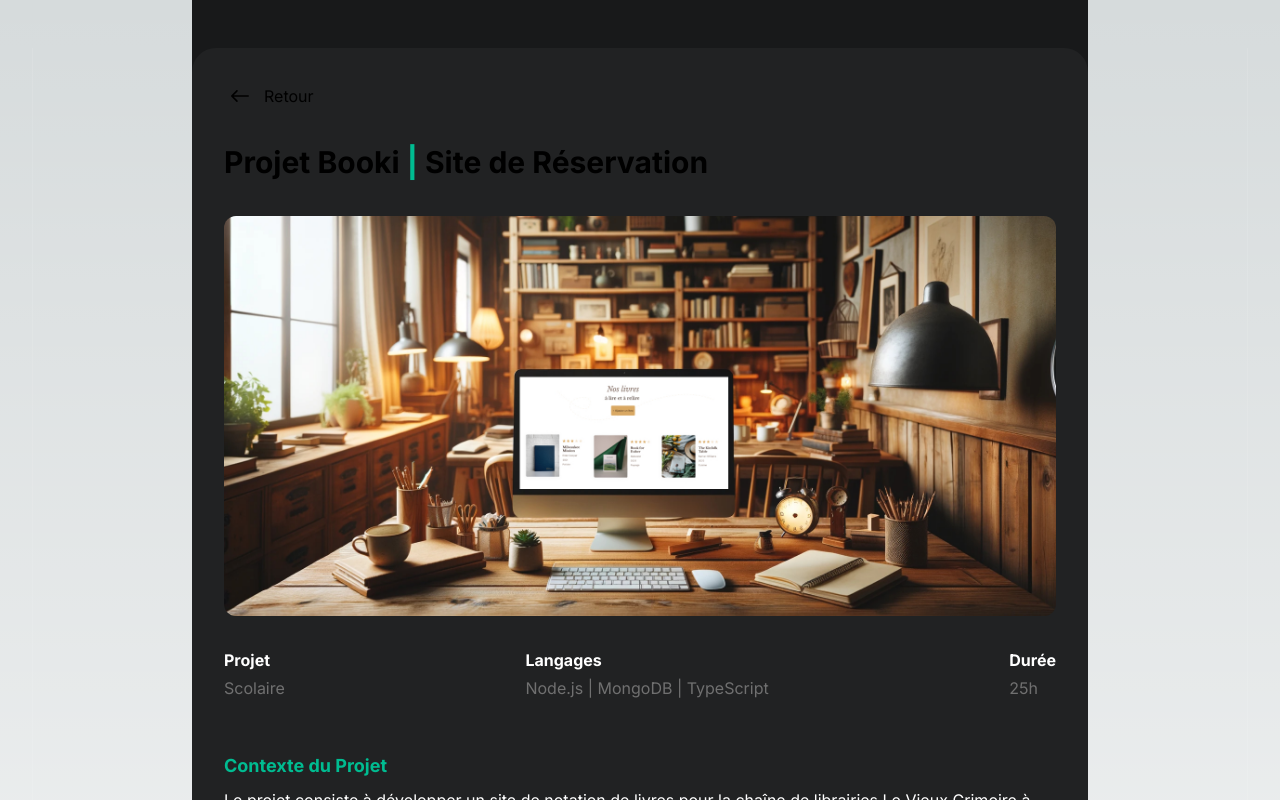
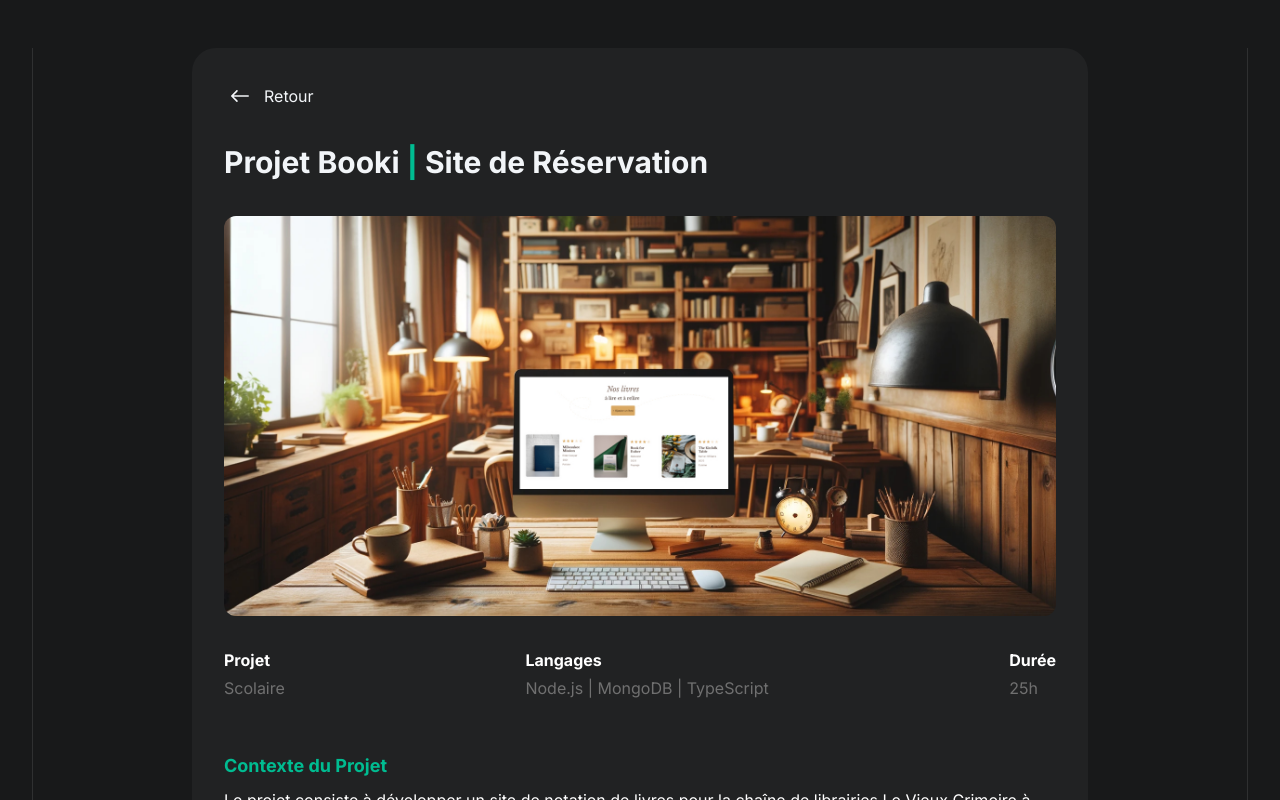
Before and after one commit to MaximeTTS/Portfolio, a Next.js app: page /Projet-Grimoire in a window 1280 px wide. Shown: the top 800 px of the page. Built offline with nearby package versions, Linux system fonts and the light colour scheme.

Commit message:
Color correction on different browsers

```diff
--- a/src/app/globals.css
+++ b/src/app/globals.css
@@ -3,23 +3,9 @@
 @tailwind components;
 @tailwind utilities;
 
-:root {
-  --foreground-rgb: 0, 0, 0;
-  --background-start-rgb: 214, 219, 220;
-  --background-end-rgb: 255, 255, 255;
-}
-
-@media (prefers-color-scheme: dark) {
-  :root {
-    --foreground-rgb: 255, 255, 255;
-    --background-start-rgb: 24, 25, 26;
-    --background-end-rgb: 24, 25, 26;
-  }
-}
-
 body {
-  color: rgb(var(--foreground-rgb));
-  background: linear-gradient(to bottom, transparent, rgb(var(--background-end-rgb))) rgb(var(--background-start-rgb));
+  color: #f2f5f8;
+  background-color: #18191a;
 }
 
 @layer utilities {
--- a/src/components/About-Me/about.tsx
+++ b/src/components/About-Me/about.tsx
@@ -17,7 +17,7 @@ function about() {
 
       <div className="mt-4 text-white">
         <div className="grid grid-cols-1 gap-3">
-          <ContactItem Icon={MdMarkEmailRead} text="maxime.s.turquet@gmail.com" iconClass="text-themeColor" />
+          <ContactItem Icon={MdMarkEmailRead} text="maxime.samus@gmail.com" iconClass="text-themeColor" />
           <ContactItem Icon={FaGithub} text="github.com/MaximeTTS" iconClass="text-themeColor" />
           <ContactItem Icon={FaDiscord} text="maximetts" iconClass="text-themeColor" />
         </div>
```
